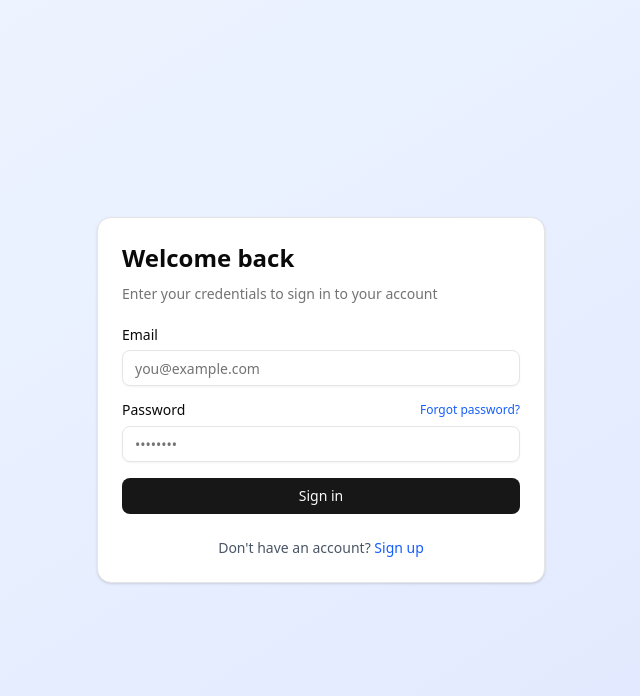
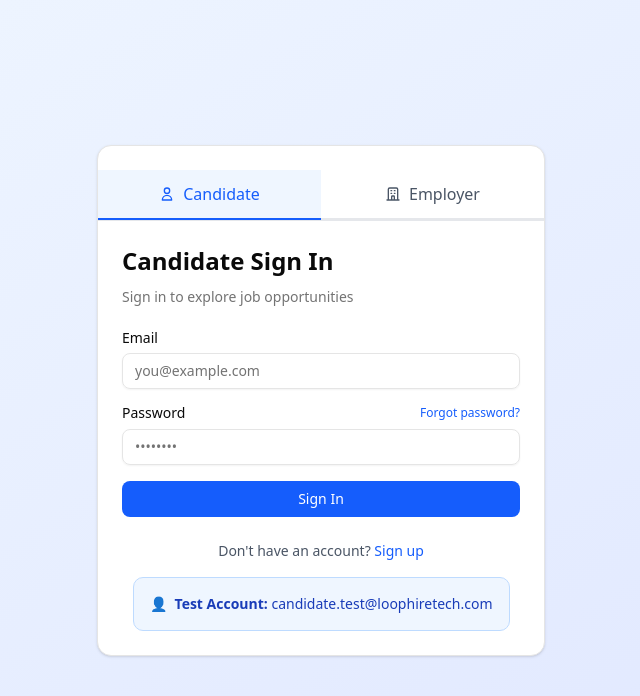
Before and after one commit to LoophireTechHub/AI-Job-Board, a Next.js app: page /auth/signin in a window 1280 px wide. Shown: the top 696 px of the page, without its empty margins (319-959 px from the left). Built offline with nearby package versions, Linux system fonts and the light colour scheme; no server answers.

Commit message:
feat: update signin page with candidate and employer tabs

```diff
--- a/app/auth/signin/page.tsx
+++ b/app/auth/signin/page.tsx
@@ -1,5 +1,4 @@
 'use client';
-
 import { useState } from 'react';
 import { useRouter } from 'next/navigation';
 import Link from 'next/link';
@@ -12,6 +11,7 @@ import { Card, CardContent, CardDescription, CardFooter, CardHeader, CardTitle }
 export default function SignInPage() {
   const router = useRouter();
   const supabase = createClient();
+  const [activeTab, setActiveTab] = useState<'candidate' | 'employer'>('candidate');
   const [loading, setLoading] = useState(false);
   const [error, setError] = useState<string | null>(null);
   const [formData, setFormData] = useState({
@@ -24,33 +24,25 @@ export default function SignInPage() {
       setError('Email and password are required');
       return false;
     }
-
     if (!/^[^\s@]+@[^\s@]+\.[^\s@]+$/.test(formData.email)) {
       setError('Please enter a valid email address');
       return false;
     }
-
     return true;
   };
 
   const handleSignIn = async (e: React.FormEvent) => {
     e.preventDefault();
     setError(null);
-
     if (!validateForm()) return;
-
     setLoading(true);
-
     try {
       const { data, error: signInError } = await supabase.auth.signInWithPassword({
         email: formData.email,
         password: formData.password,
       });
-
       if (signInError) throw signInError;
-
       if (data.user) {
-        // Success! Redirect to dashboard
         router.push('/dashboard');
         router.refresh();
       }
@@ -61,48 +53,72 @@ export default function SignInPage() {
     }
   };
 
+  const getTabStyles = (tab: 'candidate' | 'employer') => {
+    const isActive = activeTab === tab;
+    if (tab === 'candidate') {
+      return {
+        tabButton: `flex-1 py-3 px-4 font-medium text-center border-b-2 transition-colors ${isActive ? 'border-blue-600 text-blue-600 bg-blue-50' : 'border-gray-200 text-gray-600 hover:text-gray-900'}`,
+        bgGradient: 'from-blue-50 to-indigo-100',
+        buttonStyle: 'bg-blue-600 hover:bg-blue-700',
+      };
+    } else {
+      return {
+        tabButton: `flex-1 py-3 px-4 font-medium text-center border-b-2 transition-colors ${isActive ? 'border-purple-600 text-purple-600 bg-purple-50' : 'border-gray-200 text-gray-600 hover:text-gray-900'}`,
+        bgGradient: 'from-purple-50 to-indigo-100',
+        buttonStyle: 'bg-purple-600 hover:bg-purple-700',
+      };
+    }
+  };
+
+  const candidateStyles = getTabStyles('candidate');
+  const employerStyles = getTabStyles('employer');
+
   return (
-    <div className="min-h-screen flex items-center justify-center bg-gradient-to-br from-blue-50 to-indigo-100 p-4">
+    <div className={`min-h-screen flex items-center justify-center bg-gradient-to-br ${activeTab === 'candidate' ? candidateStyles.bgGradient : employerStyles.bgGradient} p-4 transition-all duration-300`}>
       <Card className="w-full max-w-md">
+        <div className="flex border-b border-gray-200">
+          <button onClick={() => setActiveTab('candidate')} className={candidateStyles.tabButton}>
+            <div className="flex items-center justify-center gap-2">
+              <svg className="w-4 h-4" fill="none" stroke="currentColor" viewBox="0 0 24 24">
+                <path strokeLinecap="round" strokeLinejoin="round" strokeWidth={2} d="M16 7a4 4 0 11-8 0 4 4 0 018 0zM12 14a7 7 0 00-7 7h14a7 7 0 00-7-7z" />
+              </svg>
+              Candidate
+            </div>
+          </button>
+          <button onClick={() => setActiveTab('employer')} className={employerStyles.tabButton}>
+            <div className="flex items-center justify-center gap-2">
+              <svg className="w-4 h-4" fill="none" stroke="currentColor" viewBox="0 0 24 24">
+                <path strokeLinecap="round" strokeLinejoin="round" strokeWidth={2} d="M19 21V5a2 2 0 00-2-2H7a2 2 0 00-2 2v16m14 0h2m-2 0h-5m-9 0H3m2 0h5M9 7h1m-1 4h1m4-4h1m-1 4h1m-5 10v-5a1 1 0 011-1h2a1 1 0 011 1v5m-4 0h4" />
+              </svg>
+              Employer
+            </div>
+          </button>
+        </div>
+
         <CardHeader className="space-y-1">
-          <CardTitle className="text-2xl font-bold">Welcome back</CardTitle>
+          <CardTitle className="text-2xl font-bold">
+            {activeTab === 'candidate' ? 'Candidate Sign In' : 'Employer Sign In'}
+          </CardTitle>
           <CardDescription>
-            Enter your credentials to sign in to your account
+            {activeTab === 'candidate' ? 'Sign in to explore job opportunities' : 'Sign in to post jobs and manage candidates'}
           </CardDescription>
         </CardHeader>
+
         <CardContent>
           <form onSubmit={handleSignIn} className="space-y-4">
             <div className="space-y-2">
               <Label htmlFor="email">Email</Label>
-              <Input
-                id="email"
-                type="email"
-                placeholder="you@example.com"
-                value={formData.email}
-                onChange={(e) => setFormData({ ...formData, email: e.target.value })}
-                disabled={loading}
-                required
-              />
+              <Input id="email" type="email" placeholder="you@example.com" value={formData.email} onChange={(e) => setFormData({ ...formData, email: e.target.value })} disabled={loading} required />
             </div>
+
             <div className="space-y-2">
               <div className="flex items-center justify-between">
                 <Label htmlFor="password">Password</Label>
-                <Link
-                  href="/auth/reset-password"
-                  className="text-xs text-blue-600 hover:underline"
-                >
+                <Link href="/auth/reset-password" className={`text-xs ${activeTab === 'candidate' ? 'text-blue-600 hover:text-blue-700' : 'text-purple-600 hover:text-purple-700'} hover:underline`}>
                   Forgot password?
                 </Link>
               </div>
-              <Input
-                id="password"
-                type="password"
-                placeholder="••••••••"
-                value={formData.password}
-                onChange={(e) => setFormData({ ...formData, password: e.target.value })}
-                disabled={loading}
-                required
-              />
+              <Input id="password" type="password" placeholder="••••••••" value={formData.password} onChange={(e) => setFormData({ ...formData, password: e.target.value })} disabled={loading} required />
             </div>
 
             {error && (
@@ -111,18 +127,34 @@ export default function SignInPage() {
               </div>
             )}
 
-            <Button type="submit" className="w-full" disabled={loading}>
-              {loading ? 'Signing in...' : 'Sign in'}
+            <Button type="submit" className={`w-full text-white font-medium transition-colors ${activeTab === 'candidate' ? 'bg-blue-600 hover:bg-blue-700' : 'bg-purple-600 hover:bg-purple-700'}`} disabled={loading}>
+              {loading ? 'Signing in...' : 'Sign In'}
             </Button>
           </form>
         </CardContent>
-        <CardFooter className="flex justify-center">
-          <p className="text-sm text-gray-600">
-            Don&apos;t have an account?{' '}
-            <Link href="/auth/signup" className="text-blue-600 hover:underline font-medium">
-              Sign up
-            </Link>
-          </p>
+
+        <CardFooter className="flex flex-col gap-4">
+          <div className="w-full text-center">
+            <p className="text-sm text-gray-600">
+              Don&apos;t have an account? <Link href="/auth/signup" className={`font-medium ${activeTab === 'candidate' ? 'text-blue-600 hover:text-blue-700' : 'text-purple-600 hover:text-purple-700'} hover:underline`}>
+                Sign up
+              </Link>
+            </p>
+          </div>
+
+          <div className={`p-4 rounded-lg border text-sm ${activeTab === 'candidate' ? 'bg-blue-50 border-blue-200 text-blue-800' : 'bg-purple-50 border-purple-200 text-purple-800'}`}>
+            {activeTab === 'candidate' ? (
+              <div className="flex gap-2">
+                <span className="font-semibold flex-shrink-0">👤</span>
+                <p><strong>Test Account:</strong> candidate.test@loophiretech.com</p>
+              </div>
+            ) : (
+              <div className="flex gap-2">
+                <span className="font-semibold flex-shrink-0">🏢</span>
+                <p><strong>Test Account:</strong> company.test@loophiretech.com</p>
+              </div>
+            )}
+          </div>
         </CardFooter>
       </Card>
     </div>
```
